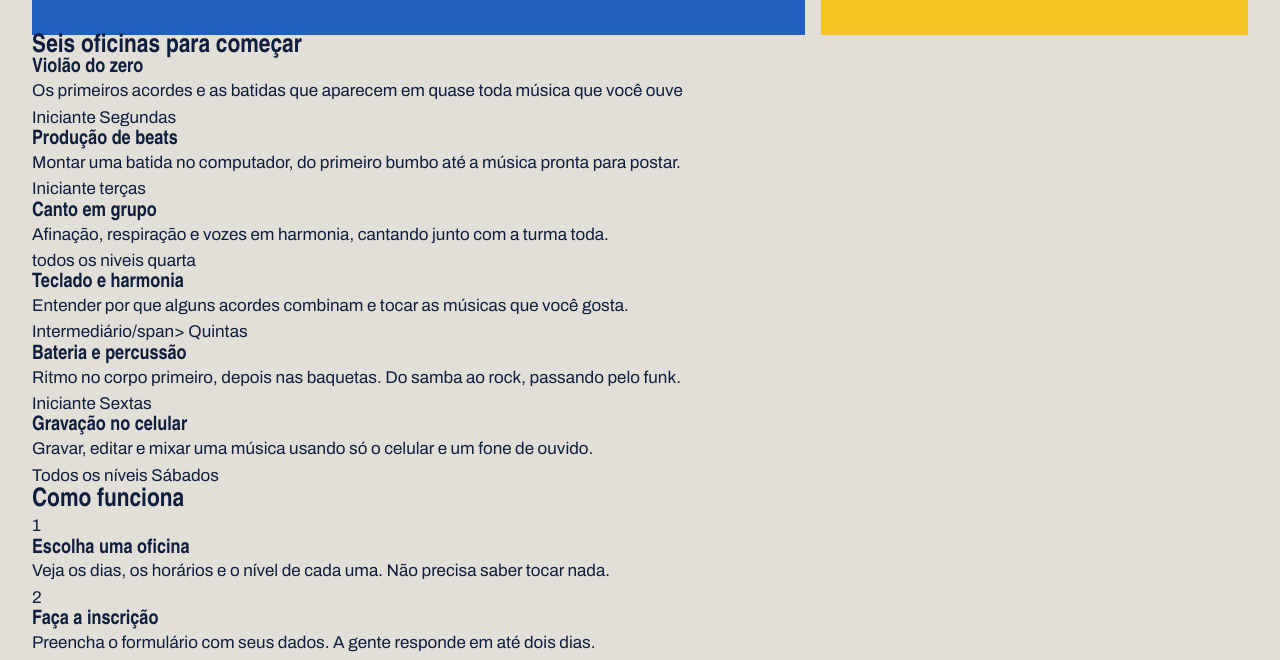
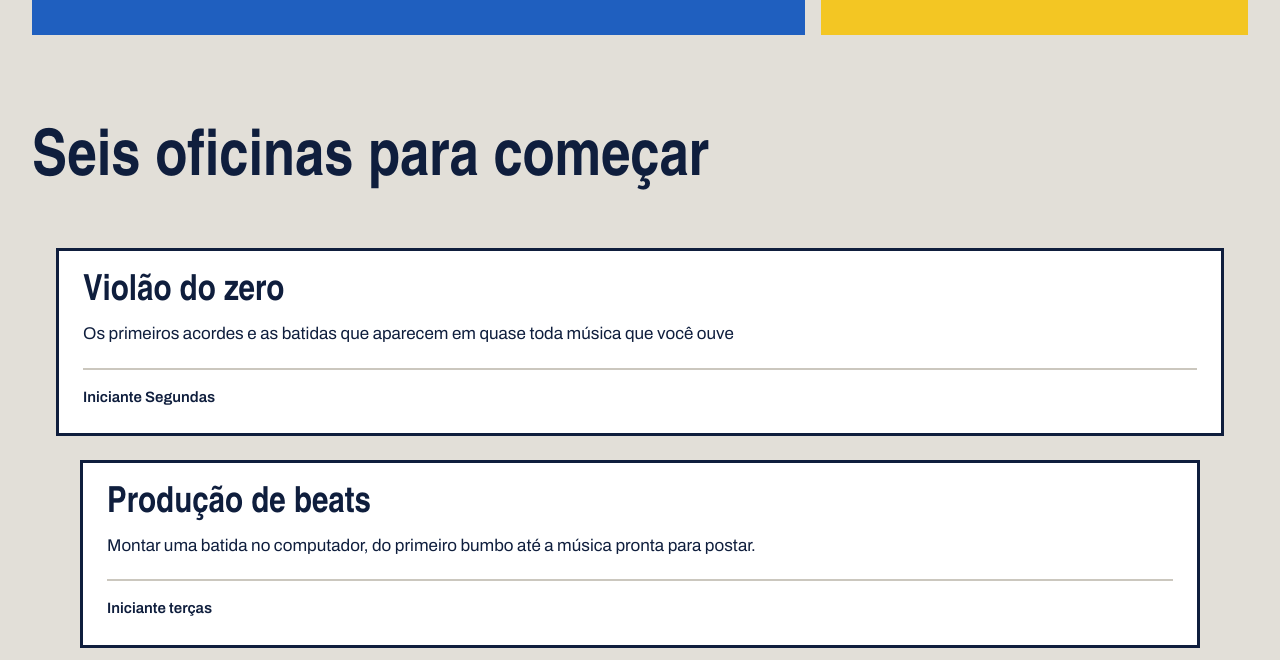
Before and after one commit to vianamurilo-dotcom/laje_sonora, a plain HTML site: page index.html in a window 1280 px wide. Shown: the part 671-1331 px from the top of the page. Drawn offline with Linux system fonts and the light colour scheme; a web font is replaced by a local one.

Commit message:
Cards das oficinas

```diff
--- a/index.css
+++ b/index.css
@@ -118,3 +118,60 @@ h1, h2, h3{
 .botao:hover{
     background-color: var(--caixa-dagua);
 }
+.secao{
+    margin-top: 96px;
+}
+
+.titulo-secao{
+    font-size: 64px;
+    margin-bottom: 32px;
+}
+
+.cards{
+    flex-wrap: wrap;
+    padding: 24px;
+
+}
+
+.card{
+    background-color: var(--branco);
+    border: 3px solid var(--tinta);
+    flex: 1 1 340px;
+}
+
+.car.foto{
+    height: 170px;
+}
+
+.foto{
+    background-color: var(--concreto-escuro);
+}
+
+.foto-azul {
+    background-color: var(--caixa-dagua);
+}
+
+.foto-amarela{
+    background-color: var(--fita);
+}
+
+.foto-tinta{
+    background-color: var(--tinta);
+}
+
+.card-texto{
+    padding: 24px;
+}
+
+.card h3{
+    font-size: 36px;
+    margin-bottom: 12px;
+}
+
+.card-info{
+    margin-top: 20px;
+    padding-top: 16px;
+    border-top: 2px solid var(--concreto-escuro);
+    font-weight: 600;
+    font-size: 15px;
+}
--- a/index.html
+++ b/index.html
@@ -78,7 +78,7 @@
                                     <h3>Teclado e harmonia</h3>
                                     <p>Entender por que alguns acordes combinam e tocar as músicas que você gosta.</p>
                                     <div class="card-info">
-                                        <span>Intermediário/span>
+                                        <span>Intermediário</span>
                                         <span>Quintas</span>
                                     </div>
                                 </div>
```
